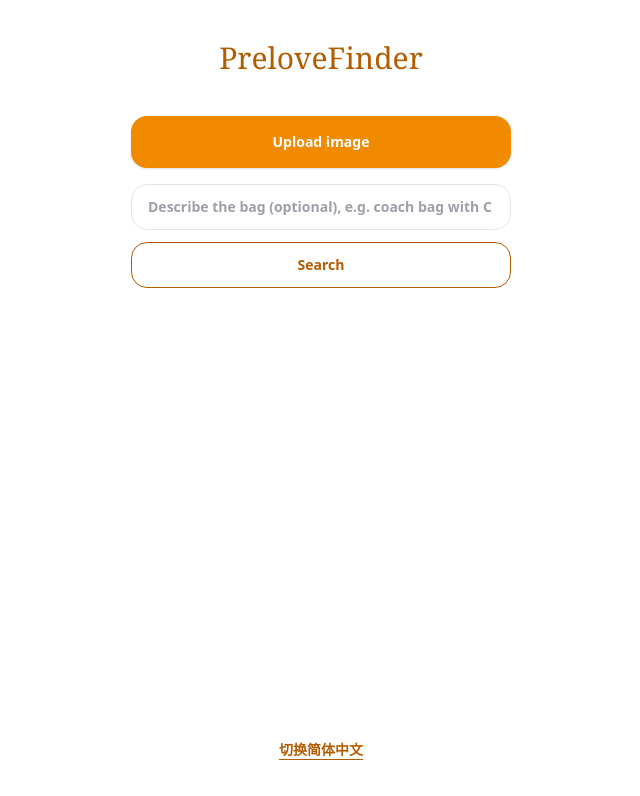
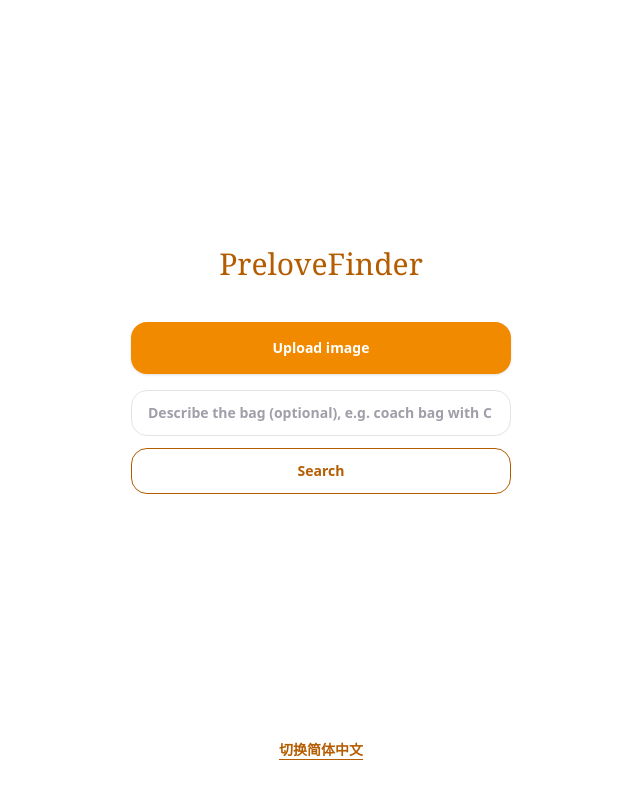
Before and after one commit to bvlsu1701crypto/resale-compare-demo, a Next.js app: page / in a window 1280 px wide. Shown: the top 796 px of the page, without its empty margins (319-959 px from the left). Built offline with nearby package versions, Linux system fonts and the light colour scheme.

Commit message:
Main: vertically center header/buttons block

```diff
--- a/app/page.tsx
+++ b/app/page.tsx
@@ -20,8 +20,10 @@
 
   return (
     <main className="mx-auto flex min-h-dvh w-full max-w-[420px] flex-col items-stretch px-5 py-10">
+      {/* Center block (matches the mobile UI comp) */}
+      <div className="flex flex-1 flex-col justify-center">
         {/* Brand */}
-      <div className="mb-10 flex w-full justify-center">
+        <div className="flex w-full justify-center pb-10">
           <div className="font-display text-3xl text-brand-900">{t.title}</div>
         </div>
 
@@ -70,10 +72,11 @@
         >
           {t.search}
         </button>
+      </div>
 
       {/* Language switch */}
       <button
-        className="mt-auto pt-10 text-center font-display text-sm font-semibold text-brand-900 underline decoration-brand-900 underline-offset-4"
+        className="pt-10 text-center font-display text-sm font-semibold text-brand-900 underline decoration-brand-900 underline-offset-4"
         onClick={() => setLang(lang === "en" ? "zh" : "en")}
       >
         {t.switchTo}
```
Lines whose indentation alone changed are shown as unchanged.
